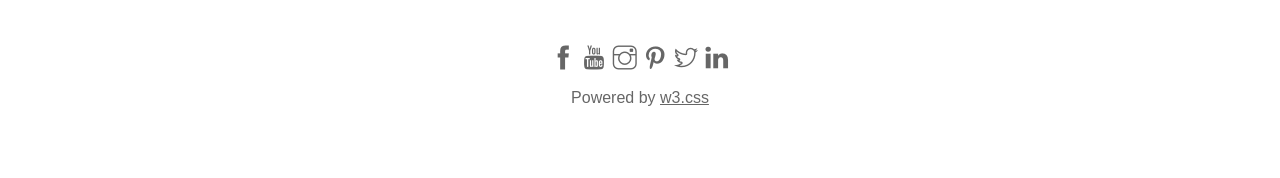
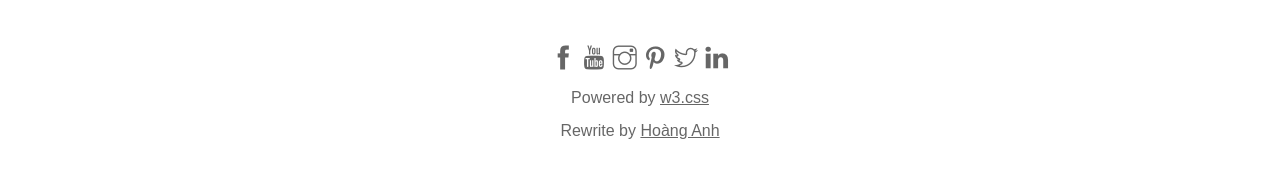
Before and after one commit to Ralph2308s/the-band, a plain HTML site: page index.html in a window 1280 px wide. Shown: the part 3632-3810 px from the top of the page. Drawn offline with Linux system fonts and the light colour scheme.

Commit message:
Upload files

```diff
--- a/index.html
+++ b/index.html
@@ -167,6 +167,7 @@
                 <a href=""><i class="ti-linkedin"></i></a>
             </div>
             <p class="copyright">Powered by <a href="">w3.css</a></p>
+            <p class="copyright">Rewrite by <a href="">Hoàng Anh</a></p>
         </div>
     </div>
 
```
